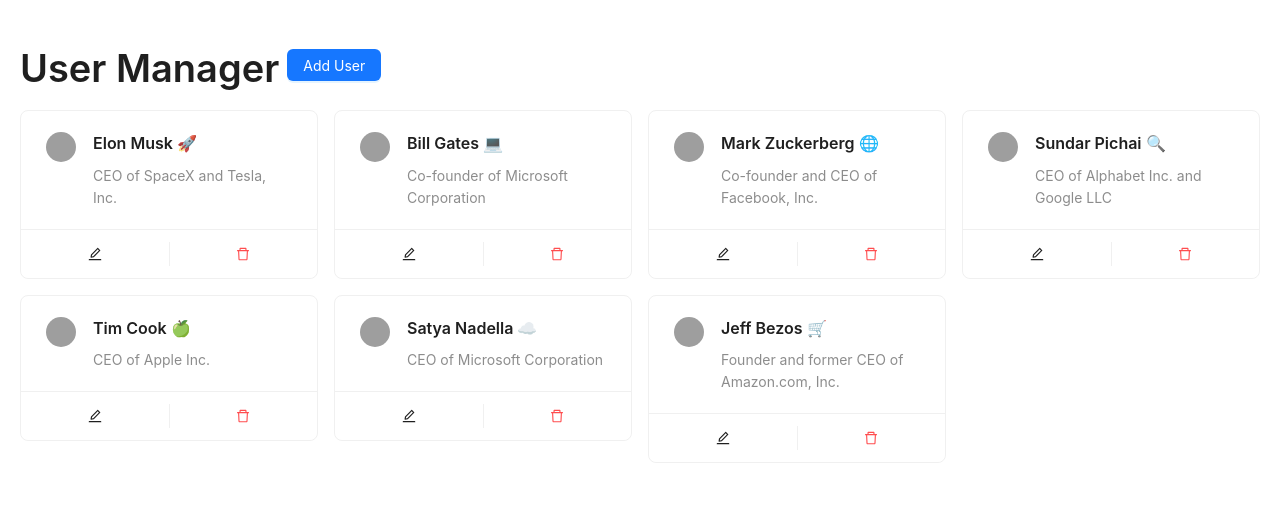
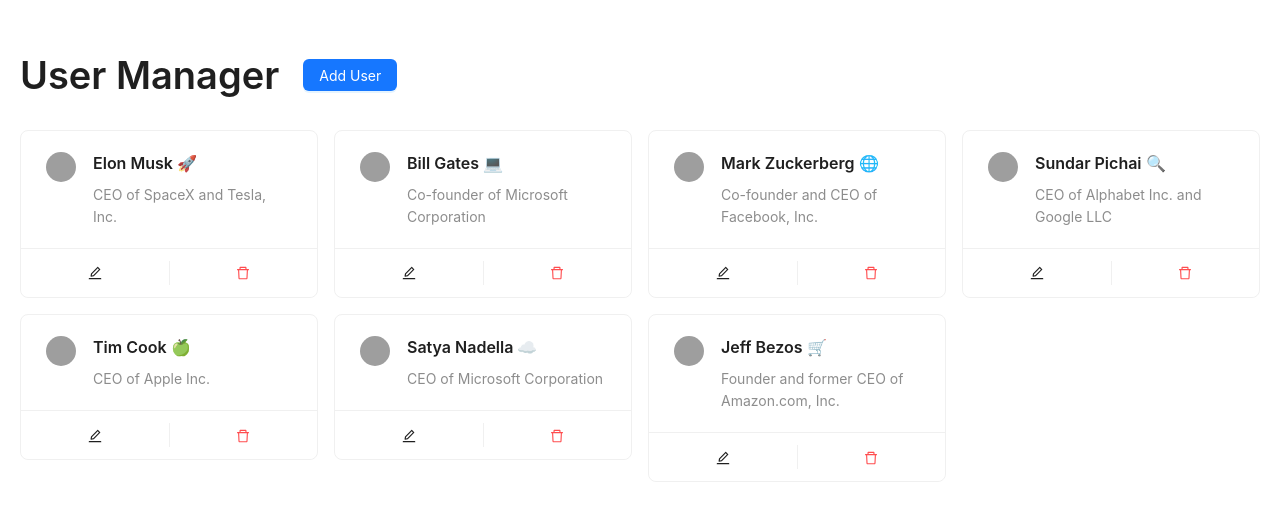
Before and after one commit to stackyism/users-list, a React (Create React App) app: page / in a window 1280 px wide. Shown: the top 514 px of the page. Built offline with nearby package versions, Linux system fonts and the light colour scheme; grey boxes are pictures that could not be loaded.

Commit message:
chore(user-manager): minor fixes

```diff
--- a/src/App.tsx
+++ b/src/App.tsx
@@ -1,11 +1,12 @@
 import "./App.css";
 import React from "react";
-import { Users } from "./pages/Users";
+import { UserManager } from "./pages/UserManager";
 
 const App = () => {
   return (
     <div className="App">
-      <Users />
+      {/* add routes here */}
+      <UserManager />
     </div>
   );
 };
--- a/src/components/UserAddEditModal.tsx
+++ b/src/components/UserAddEditModal.tsx
@@ -36,7 +36,7 @@
             ...user,
           }
         : getDefaultUser(),
-    []
+    [user]
   );
 
   const handleFinish = (values: FieldType) => {
--- a/src/components/UserList.tsx
+++ b/src/components/UserList.tsx
@@ -1,6 +1,6 @@
 import React from "react";
 import { User } from "../types/user";
-import { Button, Avatar, Card, Space, Tooltip, Popconfirm, List } from "antd";
+import { Button, Avatar, Card, Tooltip, Popconfirm, List } from "antd";
 import { EditOutlined, DeleteOutlined } from "@ant-design/icons";
 
 export const UserList = ({
--- a/src/pages/Users.tsx
+++ b/src/pages/UserManager.tsx
@@ -4,10 +4,11 @@
 import { User } from "../types/user";
 import { UserAddEditModal } from "../components/UserAddEditModal";
 import { UserList } from "../components/UserList";
+import styled from "styled-components";
 
 const { Title } = Typography;
 
-export const Users = () => {
+export const UserManager = () => {
   const [state, setState] = useState<{
     users: User[];
     selectedUser: User | null;
@@ -63,8 +64,8 @@
   };
   return (
     <>
-      <Space align="center">
-        <Title>User Manager</Title>
+      <Space align="center" size="large">
+        <StyledTitle>User Manager</StyledTitle>
         <Button type="primary" onClick={() => showModal()}>
           Add User
         </Button>
@@ -86,3 +87,10 @@
     </>
   );
 };
+
+const StyledTitle = styled(Title)`
+  && {
+    margin-top: 2rem;
+    margin-bottom: 2rem;
+  }
+`;
```
